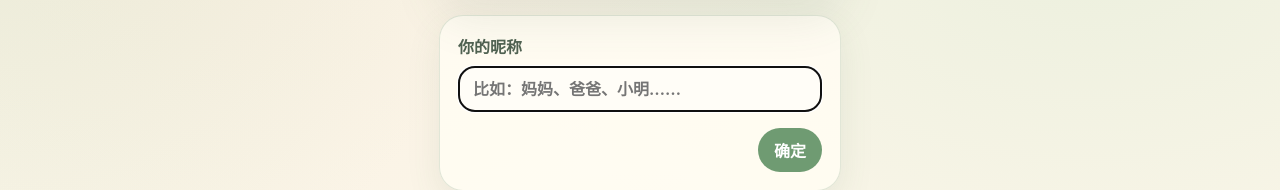
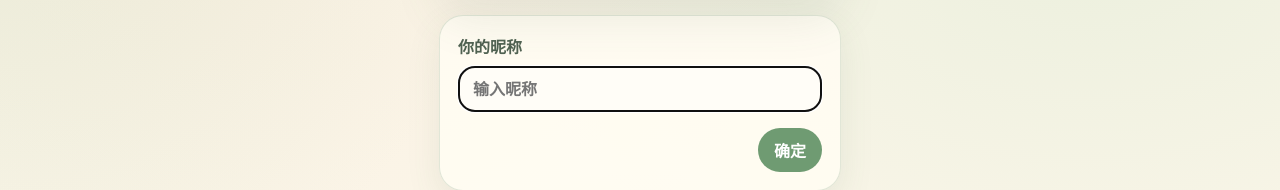
Before and after one commit to lixinzhu95/garden-housekeeper, a React (Vite) app: page / in a window 1280 px wide. Shown: the part 163-353 px from the top of the page. Built offline with nearby package versions, Linux system fonts and the light colour scheme.

Commit message:
Clean up placeholder text

```diff
--- a/src/components/UserPicker.tsx
+++ b/src/components/UserPicker.tsx
@@ -50,7 +50,7 @@ export default function UserPicker({ members, onSelect, onAddMember }: UserPicke
             <input
               value={newName}
               onChange={(e) => setNewName(e.target.value)}
-              placeholder="比如：妈妈、爸爸、小明……"
+              placeholder="输入昵称"
               autoFocus
             />
           </label>
```
